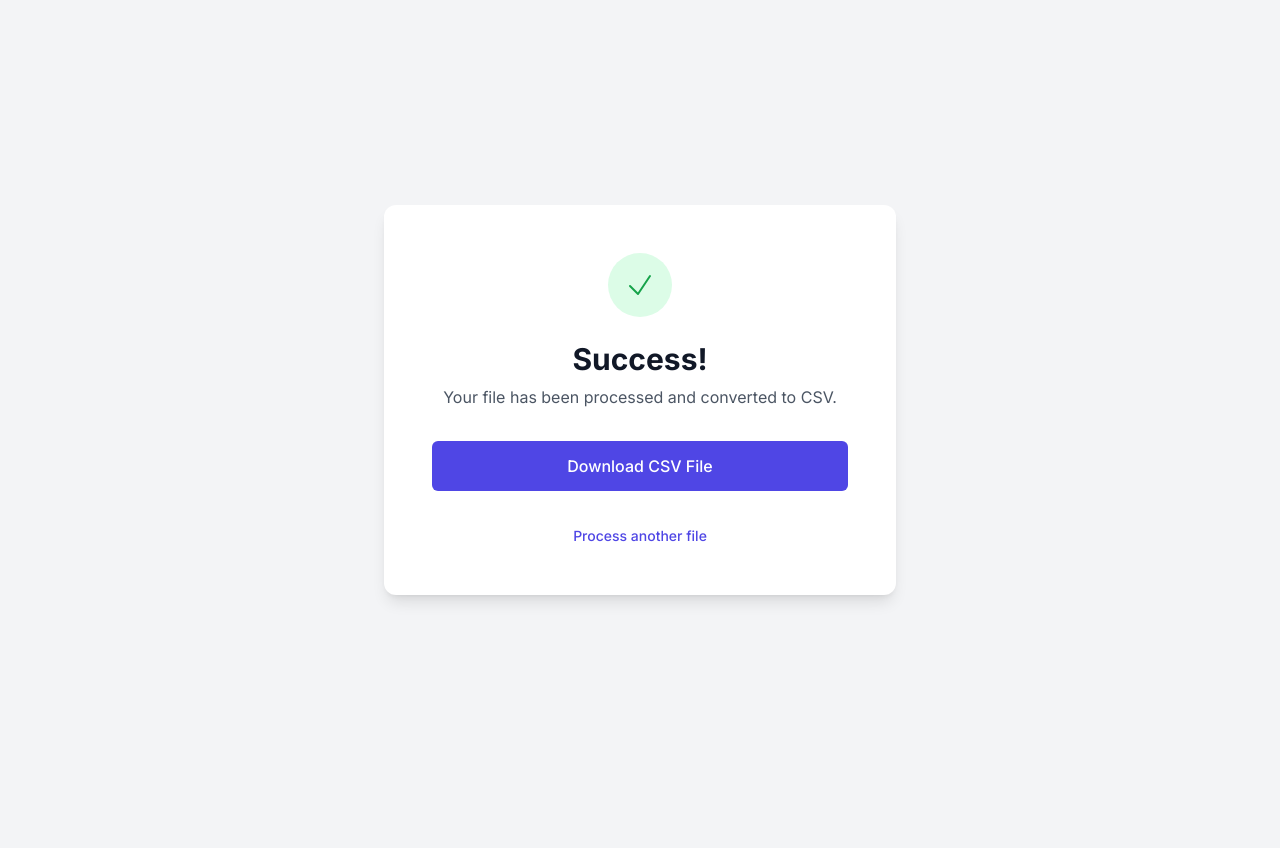
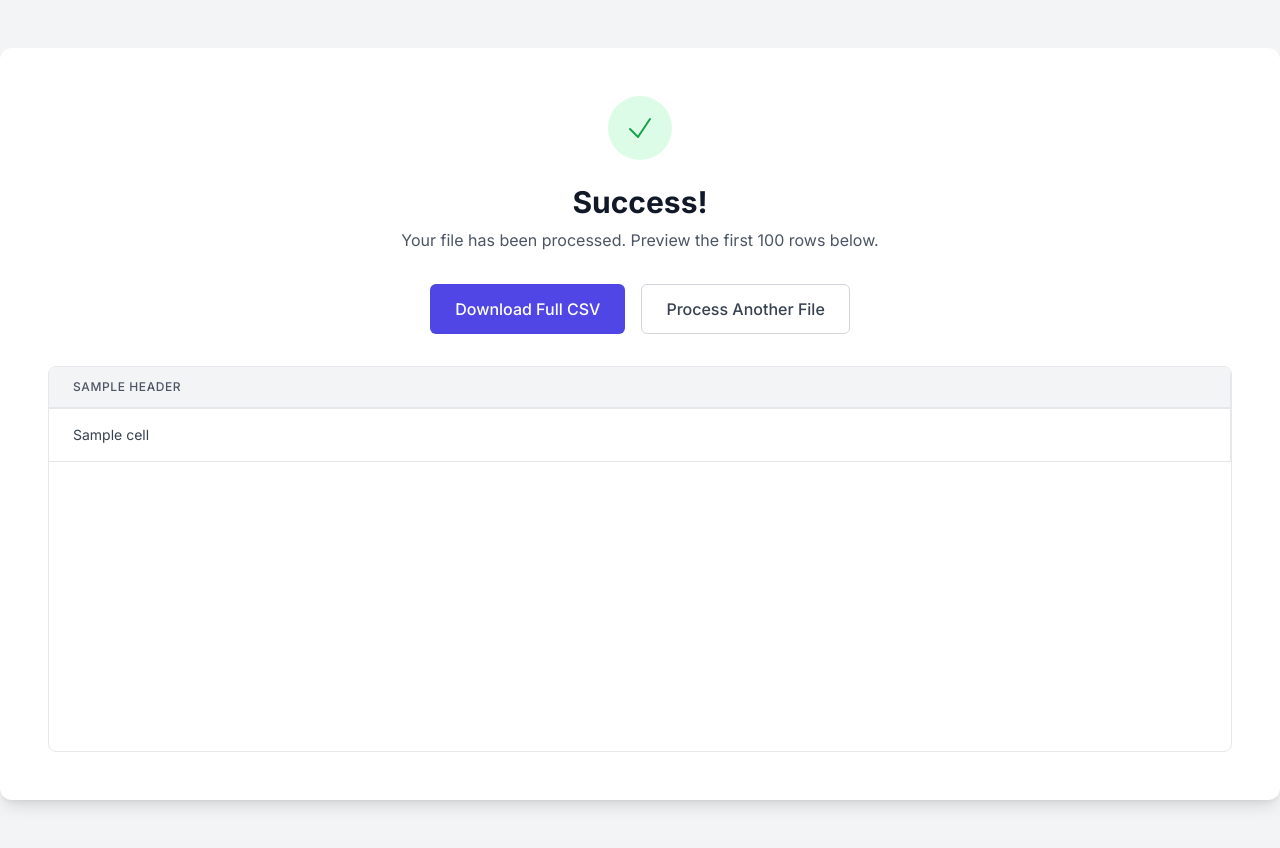
Before and after one commit to brpuneet898/log-data-prototype, a Flask app: template templates/results.html in a window 1280 px wide. Before the commit the page ends 602 px from the top, so only its background shows below. Run offline with Flask 3, Linux system fonts and the light colour scheme; the template is opened without the code that fills it: most values are stand-ins (such as "Sample title", 1, 10 or a date in 2020); parts of the project's set-up code (start-up, migrations or seed data) failed here and were passed over; some libraries are stand-ins or nearby versions.

Commit message:
updated results

````diff
--- a/app.py
+++ b/app.py
@@ -3,21 +3,30 @@ import json
 import pandas as pd
 import xml.etree.ElementTree as ET
 import re
+import requests
+import time
 from flask import Flask, render_template, request, send_from_directory, flash, redirect, url_for
 from werkzeug.utils import secure_filename
+import yaml
 
 # --- Configuration ---
-# Define the paths for file uploads and processed files.
-# It's good practice to use absolute paths.
+# IMPORTANT: You must get your own API key from Google AI Studio.
+# https://aistudio.google.com/app/apikey
+with open("key.yaml", "r") as f:
+    config = yaml.safe_load(f)
+GEMINI_API_KEY = config.get("GEMINI_API_KEY")
+GEMINI_API_URL = f"https://generativelanguage.googleapis.com/v1beta/models/gemini-2.5-flash:generateContent?key={GEMINI_API_KEY}"
+
 UPLOAD_FOLDER = os.path.join(os.path.dirname(os.path.abspath(__file__)), 'uploads')
 PROCESSED_FOLDER = os.path.join(os.path.dirname(os.path.abspath(__file__)), 'processed')
-ALLOWED_EXTENSIONS = {'txt', 'log', 'json', 'xml'}
+# --- UPDATED: Added 'csv' to allowed extensions ---
+ALLOWED_EXTENSIONS = {'txt', 'log', 'json', 'xml', 'csv'}
 
 # --- App Initialization ---
 app = Flask(__name__)
 app.config['UPLOAD_FOLDER'] = UPLOAD_FOLDER
 app.config['PROCESSED_FOLDER'] = PROCESSED_FOLDER
-app.config['SECRET_KEY'] = 'supersecretkey' # Change this in a real application
+app.config['SECRET_KEY'] = 'supersecretkey'
 
 # --- Helper Functions ---
 
@@ -26,54 +35,60 @@ def allowed_file(filename):
     return '.' in filename and \
            filename.rsplit('.', 1)[1].lower() in ALLOWED_EXTENSIONS
 
-def parse_log_file(file_path):
+def get_regex_from_gemini(log_sample):
     """
-    A generic log parser. This is a basic example.
-    Real-world log files can be very complex. This function tries to extract
-    common patterns like IP addresses, timestamps, and request methods.
-    You will likely need to customize this regex for your specific log formats.
+    Sends a sample of the log file to the Gemini API to determine a parsing regex.
+    This version asks for the raw regex string directly to avoid JSON formatting errors.
     """
-    # Example Regex: Captures IP, timestamp, request method/path, status, and size.
-    # This is a common pattern for web server logs (e.g., Apache, Nginx).
-    log_pattern = re.compile(r'(?P<ip>\S+) \S+ \S+ \[(?P<timestamp>.*?)\] "(?P<request>.*?)" (?P<status>\d{3}) (?P<size>\S+)')
-    data = []
-    with open(file_path, 'r', encoding='utf-8', errors='ignore') as f:
-        for line in f:
-            match = log_pattern.match(line)
-            if match:
-                data.append(match.groupdict())
-    if not data:
-        # Fallback for unstructured logs: treat each line as a single message.
-        with open(file_path, 'r', encoding='utf-8', errors='ignore') as f:
-            data = [{'message': line.strip()} for line in f]
-    return pd.DataFrame(data)
+    if GEMINI_API_KEY == "YOUR_API_KEY_HERE":
+        raise ValueError("Gemini API key is not configured. Please set it in your environment or in the script.")
 
-def parse_json_file(file_path):
+    # --- UPDATED PROMPT ---
+    # Asks for the raw regex string, not a JSON object. This is more robust.
+    prompt = f"""
+    Analyze the following log data sample. Your task is to generate a single Python-compatible regular expression (regex) that can capture the distinct columns.
+
+    Data Sample:
+    ---
+    {log_sample}
+    ---
+
+    Instructions:
+    1.  Create a Python regex string with named capture groups (e.g., `?P<group_name>...`). The group names should be concise, descriptive, and in snake_case. These names will become the column headers.
+    2.  **CRITICAL RULE:** If a timestamp (containing date, time, or both) is present, you MUST capture the entire timestamp in a single group named `timestamp`. Do NOT split it into multiple columns.
+    3.  The regex MUST account for variable content, like messages that can contain spaces. Use non-greedy matching (`.*?`) for such fields.
+    4.  The regex should match the entire line from start (`^`) to end (`$`).
+    5.  **Return ONLY the raw regex string and absolutely nothing else.** Do not wrap it in quotes, markdown, or JSON.
+
+    Example output for a log like "2025-07-27 19:56:34 [INFO] Quality check passed Machine-007 Operator-07":
+    ^(?P<timestamp>\\d{{4}}-\\d{{2}}-\\d{{2}} \\d{{2}}:\\d{{2}}:\\d{{2}}) \\[(?P<log_level>\\w+)\\] (?P<message>.*?) (?P<machine_id>Machine-\\d{{3}}) (?P<operator_id>Operator-\\d{{2}})$
     """
-    Parses a JSON file. Handles both standard JSON and line-delimited JSON (JSONL).
-    """
-    try:
-        # Try parsing as a standard JSON array of objects
-        df = pd.read_json(file_path)
-    except ValueError:
-        # If that fails, try parsing as line-delimited JSON
-        with open(file_path, 'r') as f:
-            data = [json.loads(line) for line in f]
-        df = pd.DataFrame(data)
-    return df
 
-def parse_xml_file(file_path):
-    """
-    Parses an XML file. Assumes a structure where the root has many
-    child elements, and each child is a record.
-    """
-    tree = ET.parse(file_path)
-    root = tree.getroot()
-    data = []
-    for elem in root:
-        record = {child.tag: child.text for child in elem}
-        data.append(record)
-    return pd.DataFrame(data)
+    payload = {
+        "contents": [{"parts": [{"text": prompt}]}]
+    }
+
+    headers = {'Content-Type': 'application/json'}
+
+    # --- Retry Logic ---
+    retries = 3
+    backoff_factor = 1
+    for i in range(retries):
+        try:
+            response = requests.post(GEMINI_API_URL, headers=headers, json=payload, timeout=60)
+            response.raise_for_status()
+            return response.json()
+        except requests.exceptions.RequestException as e:
+            if e.response is not None and e.response.status_code == 503 and i < retries - 1:
+                print(f"Service unavailable, retrying in {backoff_factor} seconds...")
+                time.sleep(backoff_factor)
+                backoff_factor *= 2
+                continue
+            else:
+                raise e
+
+    raise requests.exceptions.RequestException("Failed to get a response from the API after several retries.")
+
 
 # --- Flask Routes ---
 
@@ -85,15 +100,16 @@ def index():
 @app.route('/upload', methods=['POST'])
 def upload_file():
     """Handles the file upload and processing logic."""
+    # --- FIXED: Redirect to 'index' on error ---
     if 'file' not in request.files:
         flash('No file part')
-        return redirect(request.url)
+        return redirect(url_for('index'))
 
     file = request.files['file']
 
     if file.filename == '':
         flash('No selected file')
-        return redirect(request.url)
+        return redirect(url_for('index'))
 
     if file and allowed_file(file.filename):
         filename = secure_filename(file.filename)
@@ -101,46 +117,99 @@ def upload_file():
         file.save(upload_path)
 
         try:
-            # Determine file type and parse accordingly
             ext = filename.rsplit('.', 1)[1].lower()
             df = None
+
             if ext in ['log', 'txt']:
-                df = parse_log_file(upload_path)
+                with open(upload_path, 'r', encoding='utf-8', errors='ignore') as f:
+                    log_sample = "".join(f.readlines(10))
+
+                if not log_sample:
+                    flash("File is empty.")
+                    return redirect(url_for('index'))
+
+                # --- NEW ROBUST PARSING ---
+                gemini_response = get_regex_from_gemini(log_sample)
+
+                # Safely extract the text from the API response
+                regex_pattern = gemini_response.get('candidates', [{}])[0].get('content', {}).get('parts', [{}])[0].get('text')
+
+                if not regex_pattern:
+                    raise ValueError("LLM did not return a regex pattern.")
+
+                # Clean up potential markdown formatting from the response
+                if regex_pattern.strip().startswith("```"):
+                    regex_pattern = re.sub(r'```(python)?\n', '', regex_pattern)
+                    regex_pattern = regex_pattern.strip().replace('```', '')
+
+                print("\n--- Generated Regex Pattern ---")
+                print(regex_pattern.strip())
+                print("-----------------------------\n")
+
+                pattern = re.compile(regex_pattern.strip())
+                parsed_data = []
+                with open(upload_path, 'r', encoding='utf-8', errors='ignore') as f:
+                    for line in f:
+                        match = pattern.match(line.strip())
+                        if match:
+                            parsed_data.append(match.groupdict())
+
+                df = pd.DataFrame(parsed_data)
+
             elif ext == 'json':
-                df = parse_json_file(upload_path)
+                try:
+                    with open(upload_path, 'r', encoding='utf-8') as f:
+                        json_data = json.load(f)
+                    df = pd.json_normalize(json_data)
+                except (json.JSONDecodeError, TypeError):
+                    df = pd.read_json(upload_path, lines=True, encoding='utf-8')
+
             elif ext == 'xml':
-                df = parse_xml_file(upload_path)
+                tree = ET.parse(upload_path)
+                root = tree.getroot()
+                records = [{child.tag: child.text for child in elem} for elem in root]
+                df = pd.DataFrame(records)
+
+            # --- NEW: Added direct CSV handling ---
+            elif ext == 'csv':
+                df = pd.read_csv(upload_path)
+
 
             if df is None or df.empty:
                 flash('Could not parse the file. The format might be unsupported or the file is empty.')
                 return redirect(url_for('index'))
 
-            # Create the output CSV
             base_filename = filename.rsplit('.', 1)[0]
-            csv_filename = f"{base_filename}.csv"
+            csv_filename = f"{base_filename}_processed.csv" # Suffix to avoid name collision
             csv_path = os.path.join(app.config['PROCESSED_FOLDER'], csv_filename)
             df.to_csv(csv_path, index=False)
 
-            # Redirect to the results page
-            return render_template('results.html', csv_filename=csv_filename)
+            preview_df = pd.read_csv(csv_path)
+            preview_limit = 100
+            preview_headers = preview_df.columns.values.tolist()
+            rows = preview_df.head(preview_limit).values.tolist()
+
+            return render_template('results.html',
+                                   csv_filename=csv_filename,
+                                   headers=preview_headers,
+                                   rows=rows)
 
         except Exception as e:
-            flash(f'An error occurred while processing the file: {e}')
+            flash(f'An error occurred: {e}')
             return redirect(url_for('index'))
 
     else:
+        # --- FIXED: Redirect to 'index' on error ---
         flash('File type not allowed.')
-        return redirect(request.url)
+        return redirect(url_for('index'))
 
 @app.route('/download/<filename>')
 def download_file(filename):
     """Serves the processed CSV file for download."""
     return send_from_directory(app.config['PROCESSED_FOLDER'], filename, as_attachment=True)
 
-
 # --- Main Execution ---
 if __name__ == '__main__':
-    # Create upload and processed directories if they don't exist
     os.makedirs(UPLOAD_FOLDER, exist_ok=True)
     os.makedirs(PROCESSED_FOLDER, exist_ok=True)
     app.run(debug=True)
--- a/requirements.txt
+++ b/requirements.txt
@@ -1,3 +1,5 @@
 flask
 pandas
 lxmal
+requests
+PyYAML
--- a/templates/results.html
+++ b/templates/results.html
@@ -11,26 +11,68 @@
     <link href="https://fonts.googleapis.com/css2?family=Inter:wght@400;500;600;700&display=swap" rel="stylesheet">
     <style>
         body { font-family: 'Inter', sans-serif; }
+        /* Style for sticky table header */
+        .sticky-header th {
+            position: sticky;
+            top: 0;
+            /* The background color is now applied directly via Tailwind classes for consistency */
+            z-index: 10;
+        }
     </style>
 </head>
-<body class="bg-gray-100 text-gray-800 flex items-center justify-center min-h-screen">
+<body class="bg-gray-100 text-gray-800">
 
-    <div class="w-full max-w-lg mx-auto bg-white rounded-xl shadow-lg p-8 md:p-12 text-center">
+    <div class="w-full max-w-7xl mx-auto bg-white rounded-xl shadow-lg my-12 p-8 md:p-12">
+        <div class="text-center">
             <div class="mx-auto flex items-center justify-center h-16 w-16 rounded-full bg-green-100 mb-6">
                 <svg class="h-8 w-8 text-green-600" xmlns="http://www.w3.org/2000/svg" fill="none" viewBox="0 0 24 24" stroke-width="1.5" stroke="currentColor">
                     <path stroke-linecap="round" stroke-linejoin="round" d="M4.5 12.75l6 6 9-13.5" />
                 </svg>
             </div>
             <h1 class="text-2xl md:text-3xl font-bold text-gray-900">Success!</h1>
-        <p class="text-gray-600 mt-2 mb-8">Your file has been processed and converted to CSV.</p>
+            <p class="text-gray-600 mt-2">Your file has been processed. Preview the first 100 rows below.</p>
+        </div>
 
-        <a href="{{ url_for('download_file', filename=csv_filename) }}" class="w-full inline-flex justify-center items-center px-6 py-3 border border-transparent text-base font-medium rounded-md text-white bg-indigo-600 hover:bg-indigo-700 focus:outline-none focus:ring-2 focus:ring-offset-2 focus:ring-indigo-500">
-            Download CSV File
+        <!-- Action Buttons -->
+        <div class="my-8 flex flex-col sm:flex-row justify-center items-center gap-4">
+            <a href="{{ url_for('download_file', filename=csv_filename) }}" class="w-full sm:w-auto inline-flex justify-center items-center px-6 py-3 border border-transparent text-base font-medium rounded-md text-white bg-indigo-600 hover:bg-indigo-700 focus:outline-none focus:ring-2 focus:ring-offset-2 focus:ring-indigo-500">
+                Download Full CSV
             </a>
+            <a href="{{ url_for('index') }}" class="w-full sm:w-auto inline-flex justify-center items-center px-6 py-3 border border-gray-300 text-base font-medium rounded-md text-gray-700 bg-white hover:bg-gray-50 focus:outline-none focus:ring-2 focus:ring-offset-2 focus:ring-indigo-500">
+                Process Another File
+            </a>
+        </div>
 
-        <div class="mt-8">
-            <a href="{{ url_for('index') }}" class="text-sm font-medium text-indigo-600 hover:text-indigo-500">Process another file</a>
+        <!-- IMPROVED: CSV Viewer -->
+        <div class="mt-8 border border-gray-200 rounded-lg">
+            <div class="h-96 overflow-auto rounded-lg">
+                <table class="min-w-full border-collapse">
+                    <thead class="sticky-header">
+                        <tr>
+                            {% for header in headers %}
+                            <!-- Added bg-gray-100 here to make the header opaque -->
+                            <th scope="col" class="px-6 py-3 text-left text-xs font-medium text-gray-600 uppercase tracking-wider border-b-2 border-r border-gray-200 bg-gray-100">
+                                {{ header }}
+                            </th>
+                            {% endfor %}
+                        </tr>
+                    </thead>
+                    <tbody class="bg-white">
+                        {% for row in rows %}
+                        <tr class="hover:bg-gray-50">
+                            {% for cell in row %}
+                            <!-- Applied consistent borders to all cells for the grid effect -->
+                            <td class="px-6 py-4 whitespace-nowrap text-sm text-gray-700 border-b border-r border-gray-200">
+                                {{ cell }}
+                            </td>
+                            {% endfor %}
+                        </tr>
+                        {% endfor %}
+                    </tbody>
+                </table>
             </div>
+        </div>
+
     </div>
 
 </body>
````
Also changed, not shown: templates/index.html (+53 -2 lines). Lines whose indentation alone changed are shown as unchanged.
